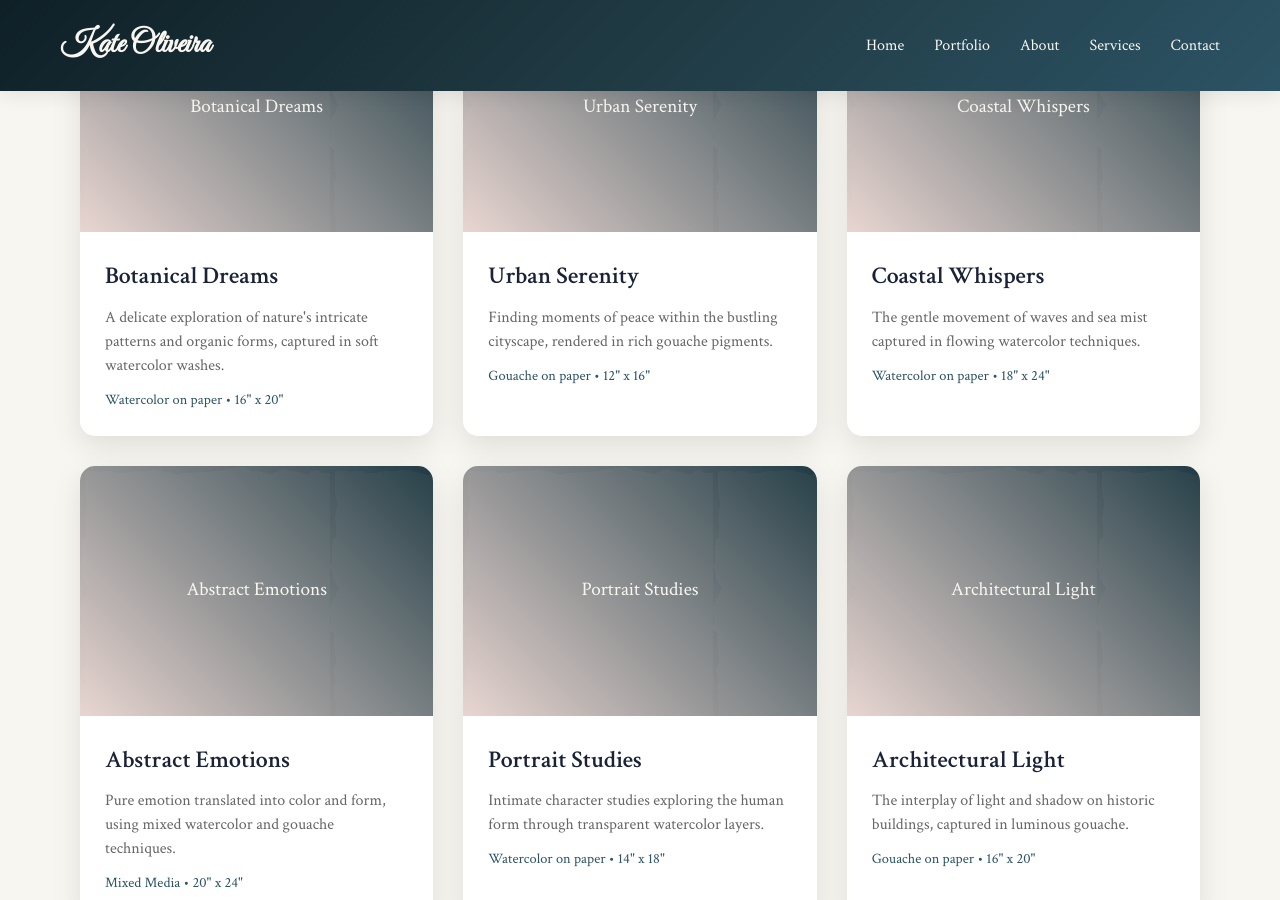
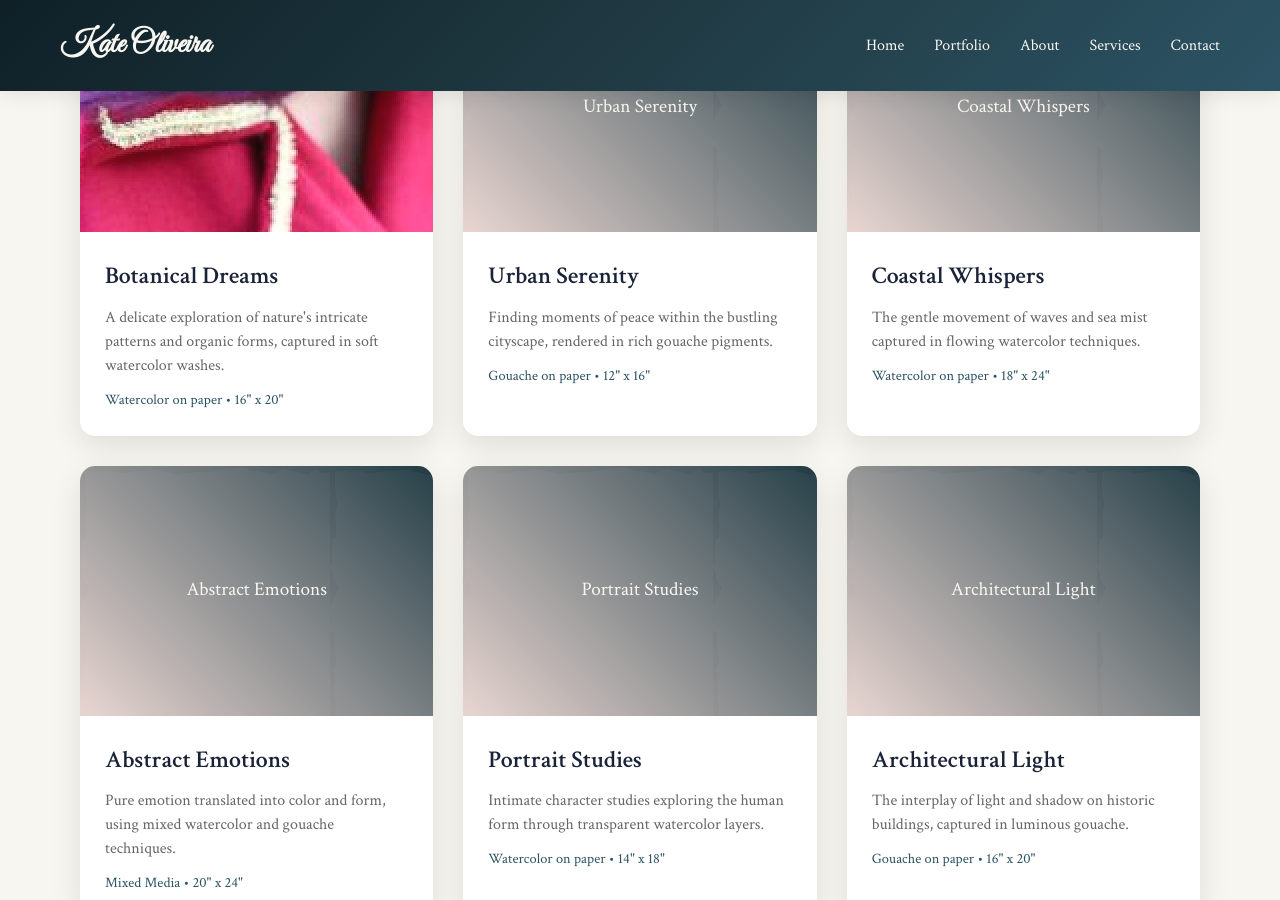
Before and after one commit to kate-olive-art/kate-olive-art.github.io, a Jekyll site: the page built from index.html, in a window 1280 px wide and 900 px high, scrolled down 776 px. Built offline with Jekyll 4.4.1, drawn with Linux system fonts in a browser that asks for light colours.

Commit message:
Update index.html
adding a profile image?

```diff
--- a/index.html
+++ b/index.html
@@ -28,7 +28,7 @@ author: Kate Oliveira
             <div class="portfolio-grid">
                 <div class="portfolio-item">
                     <div class="portfolio-image">
-                        <span>Botanical Dreams</span>
+                        <span>Botanical Dreams</span> <img src="{{ '/docs/assets/profilepicture.jpg' | relative_url }}" alt="Artist Profile">
                     </div>
                     <div class="portfolio-content">
                         <h3 class="portfolio-title">Botanical Dreams</h3>
```
